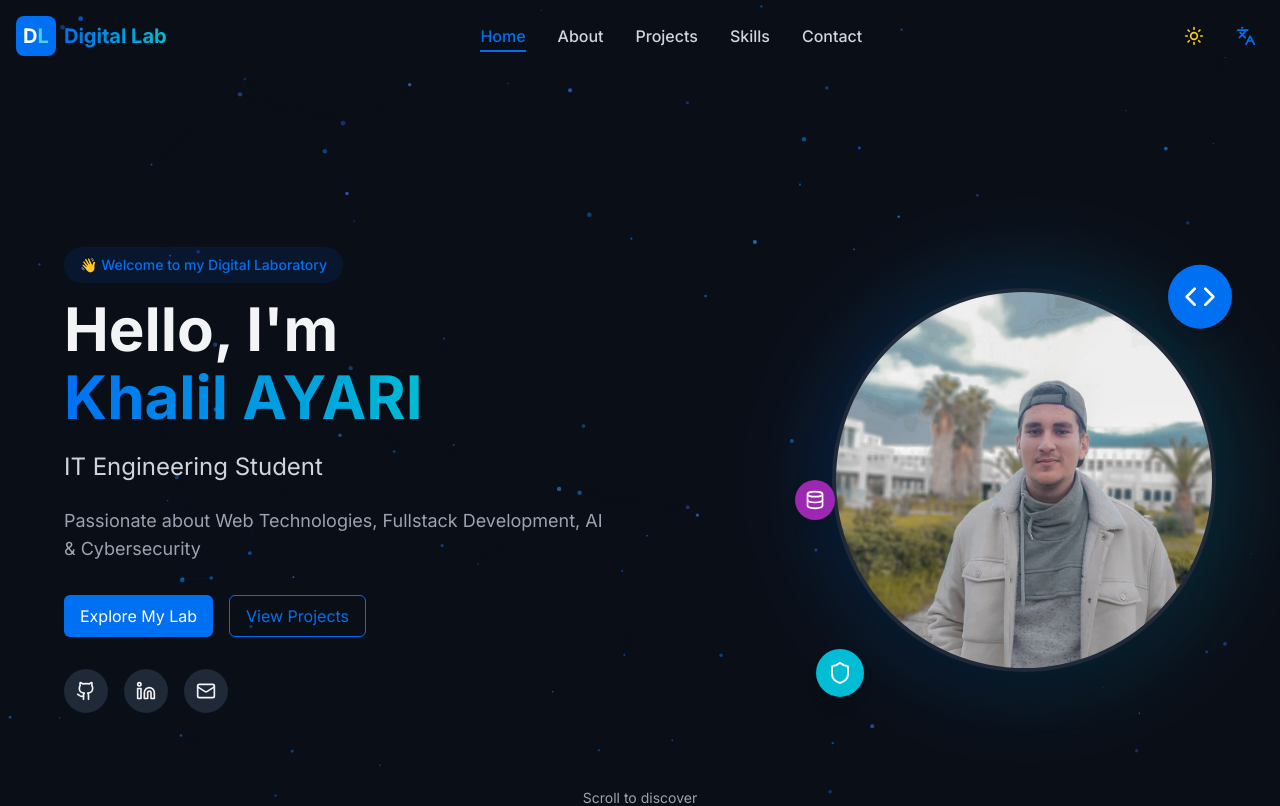
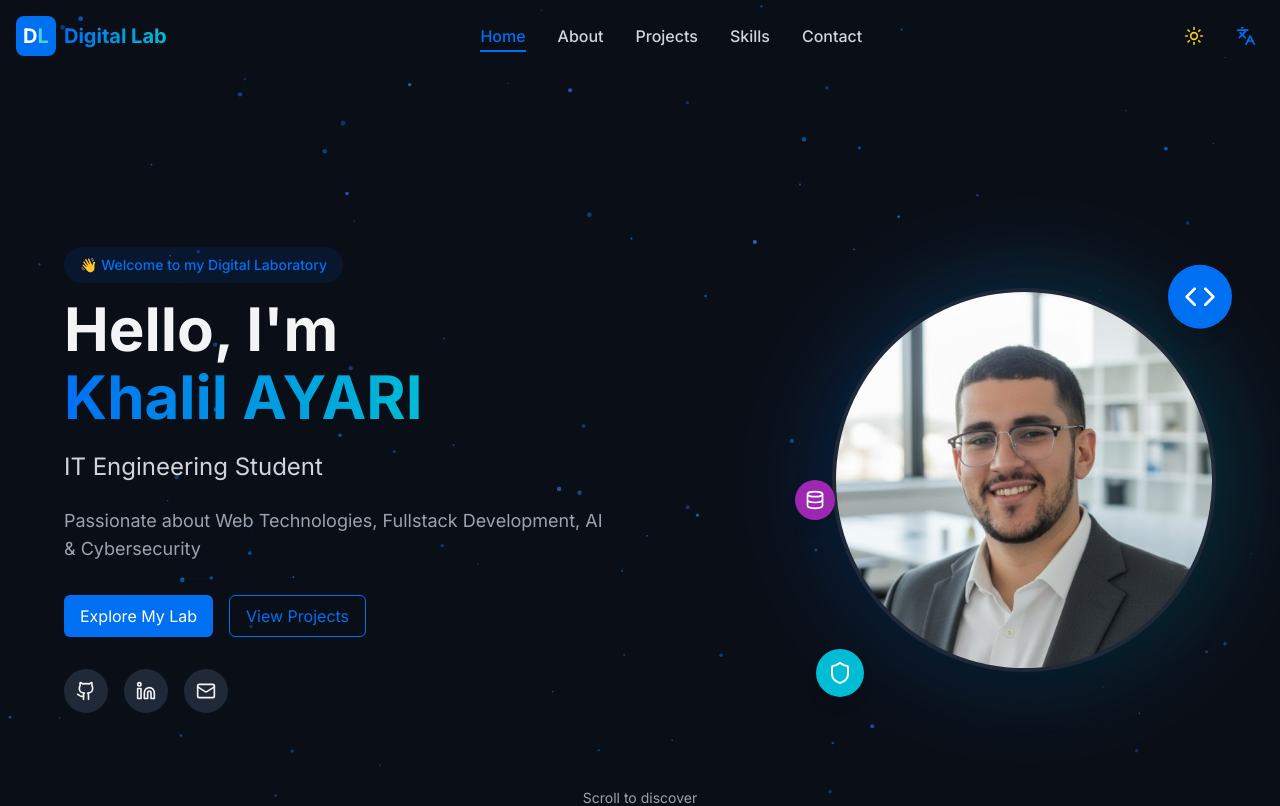
Before and after one commit to ayari-khalil/portfolio, a React (Vite) app: page / in a window 1280 px wide. Shown: the top 806 px of the page. Built offline with nearby package versions, Linux system fonts and the light colour scheme.

Commit message:
update photo

```diff
--- a/src/pages/Home.tsx
+++ b/src/pages/Home.tsx
@@ -148,7 +148,7 @@ const Home: React.FC = () => {
                   transition={{ duration: 0.3 }}
                 >
                   <img
-                    src="/src/uploads/khalill.jpg"
+                    src="ayari.jpg"
                     alt="Khalil AYARI"
                     className="w-full h-full object-cover"
                   />
--- a/src/pages/Projects.tsx
+++ b/src/pages/Projects.tsx
@@ -170,9 +170,11 @@ const Projects: React.FC = () => {
                 <div className="absolute top-4 right-4">
                   <a
                     href={project.githubUrl}
+                    // href="https://github.com/ayari-khalil"
+
                     target="_blank"
                     rel="noopener noreferrer"
-                    className="p-2 bg-white/20 backdrop-blur-sm rounded-full hover:bg-white/30 transition-all duration-300"
+                    className="p-2 bg-white/20 backdrop-blur-sm rounded-full hover:bg-white/30 transition-all duration-300 pointer-events-auto"
                   >
                     <ExternalLink className="w-5 h-5 text-white" />
                   </a>
```
Also changed, not shown: public/ayari.jpg (added), public/khalill.jpg (renamed from src/uploads/khalill.jpg).
